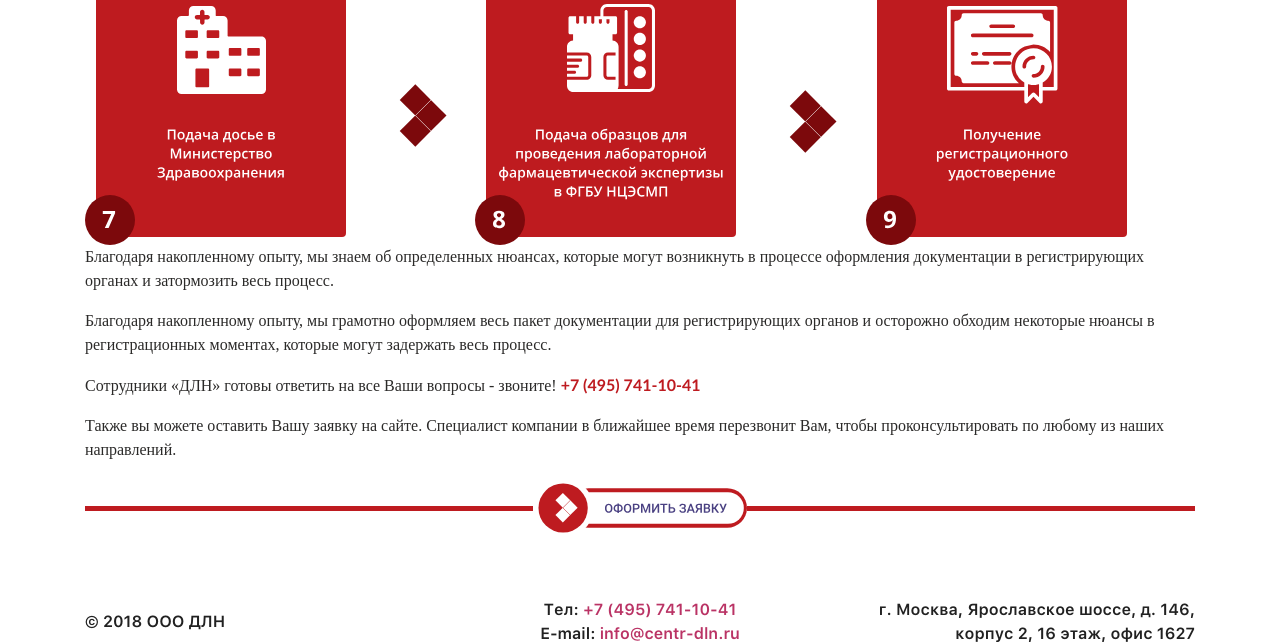
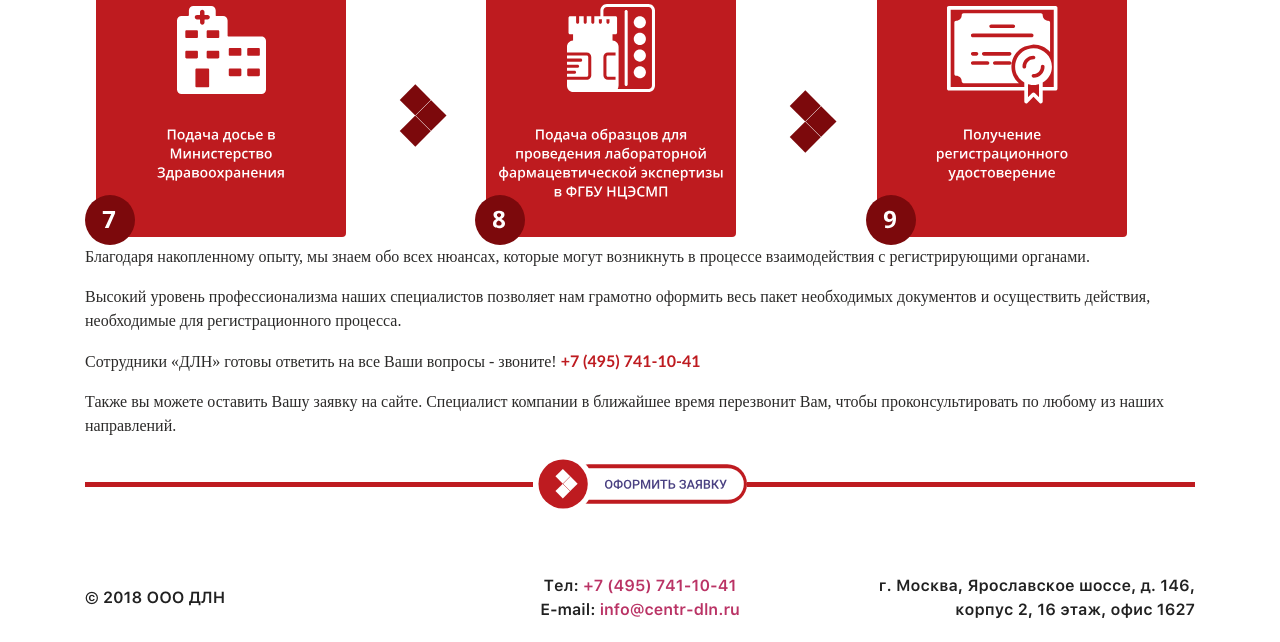
Before and after one commit to YEKabantsov/DLN_site, a Django app: page /registratsiya-lekarstvennykh-sredstv in a window 1280 px wide. Shown: the part 1148-1790 px from the top of the page. After the commit the page ends 1767 px from the top, so only its background shows below. Run offline with Django 3.2, Linux system fonts and the light colour scheme; some libraries are stand-ins or nearby versions; some web fonts are replaced.

Commit message:
change page register medicine

```diff
--- a/templates/html/register-medecine.html
+++ b/templates/html/register-medecine.html
@@ -51,12 +51,11 @@
         </div>
         <br>
         <p class="col-12 text_other_page">
-            Благодаря накопленному опыту, мы знаем об определенных нюансах, которые могут возникнуть в процессе
-            оформления документации в регистрирующих органах и затормозить весь процесс.
+            Благодаря накопленному опыту, мы знаем обо всех нюансах, которые могут возникнуть в процессе
+            взаимодействия с регистрирующими органами.
         </p>
         <p class="col-12 text_other_page">
-            Благодаря накопленному опыту, мы грамотно оформляем весь пакет документации для регистрирующих органов и
-            осторожно обходим некоторые нюансы в регистрационных моментах, которые могут задержать весь процесс.
+            Высокий уровень профессионализма наших специалистов позволяет нам грамотно оформить весь пакет необходимых документов и осуществить действия, необходимые для регистрационного процесса.
         </p>
         <p class="col-12 text_other_page">
             Сотрудники «ДЛН» готовы ответить на все Ваши вопросы - звоните! <span class="red-number">+7 (495) 741-10-41</span>
```
